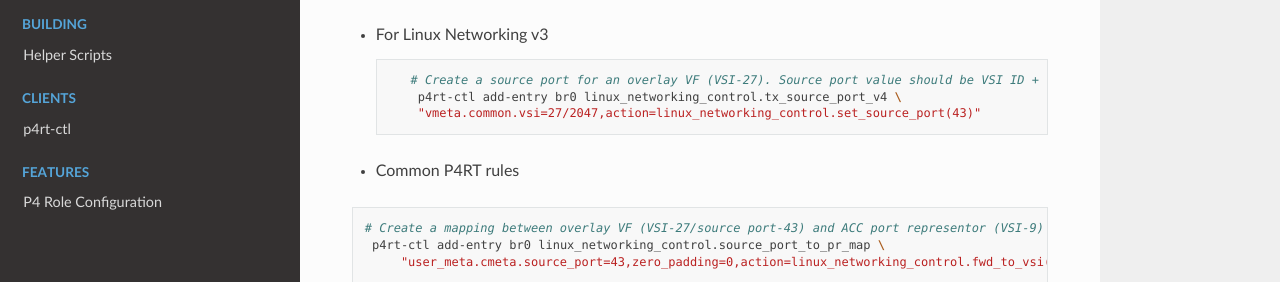
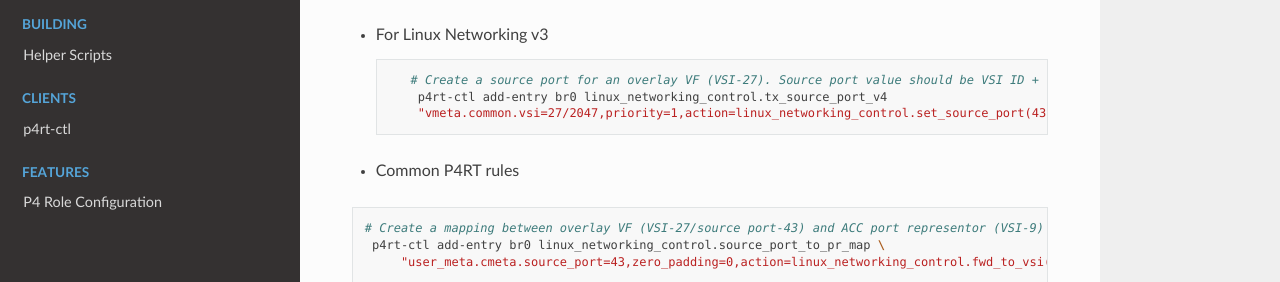
Before and after one commit to ipdk-io/p4cp-userguide, a Sphinx documentation site: the page built from docs/apps/lnw/es2k/es2k-lnw-overlay-vms.md, in a window 1280 px wide and 900 px high, scrolled down 5728 px. Shown: the part 170-452 px from the top of the window. Built offline with Sphinx 7.4.7 and the Read the Docs theme 2.0.0, drawn with Linux system fonts in a browser that asks for light colours; pages that are not in the unit, such as notebooks, are missing from menus; some of the changed text lies outside the part shown.

Commit message:
Update LNWv3 command for tx_source_port_v4 to include the priority
Signed-off-by: Sabeel Ansari <sabeel.ansari@intel.com>

````diff
--- a/docs/apps/lnw/es2k/es2k-lnw-overlay-vms.md
+++ b/docs/apps/lnw/es2k/es2k-lnw-overlay-vms.md
@@ -253,8 +253,8 @@
 
   ```bash
      # Create a source port for an overlay VF (VSI-27). Source port value should be VSI ID + 16.
-      p4rt-ctl add-entry br0 linux_networking_control.tx_source_port_v4 \
-      "vmeta.common.vsi=27/2047,action=linux_networking_control.set_source_port(43)"
+      p4rt-ctl add-entry br0 linux_networking_control.tx_source_port_v4
+      "vmeta.common.vsi=27/2047,priority=1,action=linux_networking_control.set_source_port(43)"
    ```
 
 - Common P4RT rules
@@ -330,7 +330,7 @@
   ```bash
      # Create a source port for an APF netdev (VSI-24). Source port value should be VSI ID + 16.
       p4rt-ctl add-entry br0 linux_networking_control.tx_source_port_v4 \
-      "vmeta.common.vsi=24/2047,action=linux_networking_control.set_source_port(40)"
+      "vmeta.common.vsi=24/2047,priority=1,action=linux_networking_control.set_source_port(40)"
    ```
 
 - Common P4RT rules
````
Also changed, not shown: docs/apps/lnw/es2k/es2k-lnw-underlay-ecmp.md (+2 -2 lines), docs/apps/lnw/es2k/es2k-lnw-underlay-frr.md (+2 -2 lines), docs/apps/lnw/es2k/es2k-lnw-underlay-lag.md (+2 -2 lines).
